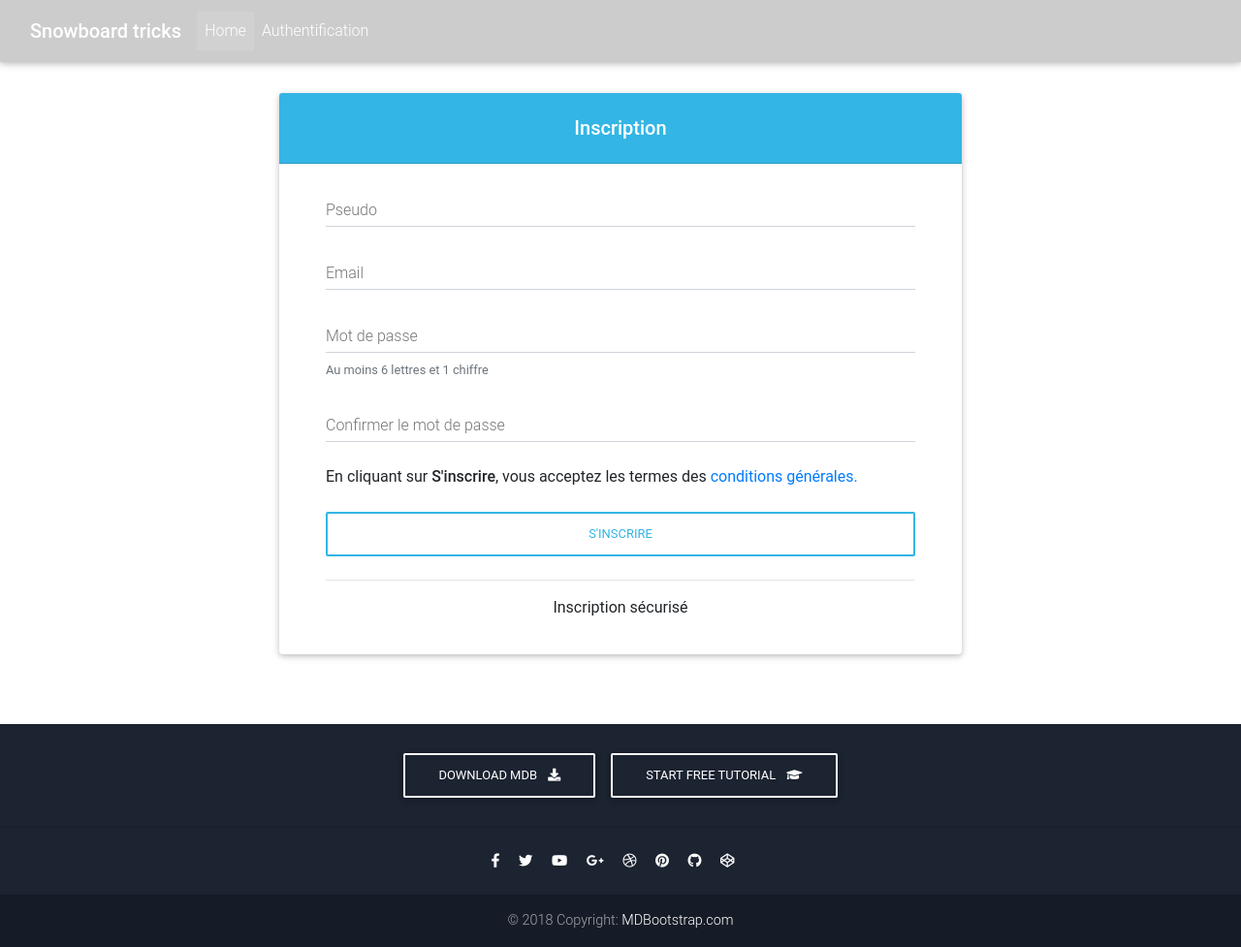
After one commit to samakunchan/snowboard-tricks, a Symfony app: template templates/home/temporaire/register.html.twig in a window 1280 px wide. The commit adds this page. Shown: the whole page at 97% size. Run offline with Twig, Linux system fonts and the light colour scheme; the template is opened without the code that fills it, so the values that code supplies are empty; some libraries are stand-ins or nearby versions.

Commit message:
feat(auth): page temporaire
- Configuration de la login page
- Configuration de la register page
- Ajout de méthode temporaire pour render le login et le register page dans HomeController.php
- Commentaire de code pour la partie finale

```diff
--- a/templates/base.html.twig
+++ b/templates/base.html.twig
@@ -37,7 +37,7 @@
                             </a>
                         </li>
                         <li class="nav-item">
-                            <a class="nav-link" href="#">Authentification</a>
+                            <a class="nav-link" href="{{ path('login') }}">Authentification</a>
                         </li>
                     </ul>
 
--- /dev/null
+++ b/templates/home/temporaire/register.html.twig
@@ -0,0 +1,105 @@
+{% extends 'base.html.twig' %}
+
+{% block title %}{{ parent() }}-Auth{% endblock %}
+
+{% block body %}
+    <section class="mt-5 p-5 wow fadeIn" style="max-width: 800px; margin: 0 auto">
+        <!-- Material form register -->
+        <div class="card">
+
+            <h5 class="card-header info-color white-text text-center py-4">
+                <strong>Inscription</strong>
+            </h5>
+
+            <!--Card content-->
+            <div class="card-body px-lg-5 pt-0">
+                <form>
+                    <div class="form-row">
+                        <div class="col">
+                            <!-- First name -->
+                            <div class="md-form">
+                                <input id="register_pseudo" type="text" class="form-control">
+                                <label for="register_pseudo">Pseudo</label>
+                            </div>
+                            <!-- E-mail -->
+                            <div class="md-form mt-0">
+                                <input id="register_email" type="email" class="form-control">
+                                <label for="register_email">Email</label>
+                            </div>
+                            <!-- Password -->
+                            <div class="md-form">
+                                <input id="register_password_first" type="password" class="form-control">
+                                <label for="register_password_first">Mot de passe</label>
+                                <small id="materialRegisterFormPasswordHelpBlock" class="form-text text-muted mb-4">
+                                    Au moins 6 lettres et 1 chiffre
+                                </small>
+                            </div>
+                            <!-- Password -->
+                            <div class="md-form">
+                                <input id="register_password_second" type="password" class="form-control">
+                                <label for="register_password_second">Confirmer le mot de passe</label>
+                            </div>
+                            <!-- Terms of service -->
+                            <p>En cliquant sur <strong>S'inscrire</strong>, vous acceptez les termes des
+                                <a href="" target="_blank">conditions générales.</a>
+                                <button class="btn btn-outline-info btn-rounded btn-block my-4 waves-effect z-depth-0">S'inscrire</button>
+                            <hr>
+                            <p class="text-center">Inscription sécurisé</p>
+                        </div>
+                    </div>
+                </form>
+
+            </div>
+            {#
+            <div class="card-body px-lg-5 pt-0">
+                <!-- Form -->
+                {{ form_start(form) }}
+
+                <div class="form-row">
+                    <div class="col">
+                        <!-- First name -->
+                        <div class="md-form">
+                            {{ form_widget(form.pseudo, { 'attr': {'class': 'form-control'} }) }}
+                            <label for="register_pseudo">Pseudo</label>
+                        </div>
+                    </div>
+                </div>
+
+                <!-- E-mail -->
+                <div class="md-form mt-0">
+                    {{ form_widget(form.email, { 'attr': {'class': 'form-control'} }) }}
+                    <label for="register_email">Email</label>
+                </div>
+
+                <!-- Password -->
+                <div class="md-form">
+                    {{ form_widget(form.password.first, { 'attr': {'class': 'form-control'} }) }}
+                    <label for="register_password_first">Mot de passe</label>
+                    <small id="materialRegisterFormPasswordHelpBlock" class="form-text text-muted mb-4">
+                        Au moins 6 lettres et 1 chiffre
+                    </small>
+                </div>
+                <!-- Password -->
+                <div class="md-form">
+                    {{ form_widget(form.password.second, { "attr": {"class": "form-control"} }) }}
+                    <label for="register_password_second">Confirmer le mot de passe</label>
+                </div>
+
+
+
+                <!-- Terms of service -->
+                <p>En cliquant sur <strong>S'inscrire</strong>, vous acceptez les termes des
+                    <a href="" target="_blank">conditions générales.</a>
+                    {{ form_widget(form.submit, {'attr': {'class': 'btn btn-outline-info btn-rounded btn-block my-4 waves-effect z-depth-0'}}) }}
+                    {{ form_end(form) }}
+                    <!-- Form -->
+                <hr>
+                <p class="text-center">Inscription sécurisé</p>
+
+            </div>
+            #}
+
+        </div>
+        <!-- Material form register -->
+    </section>
+{% endblock %}
```
Also changed, not shown: src/Controller/HomeController.php (+18 -0 lines), templates/home/temporaire/login.html.twig (added, +69 -0 lines).
